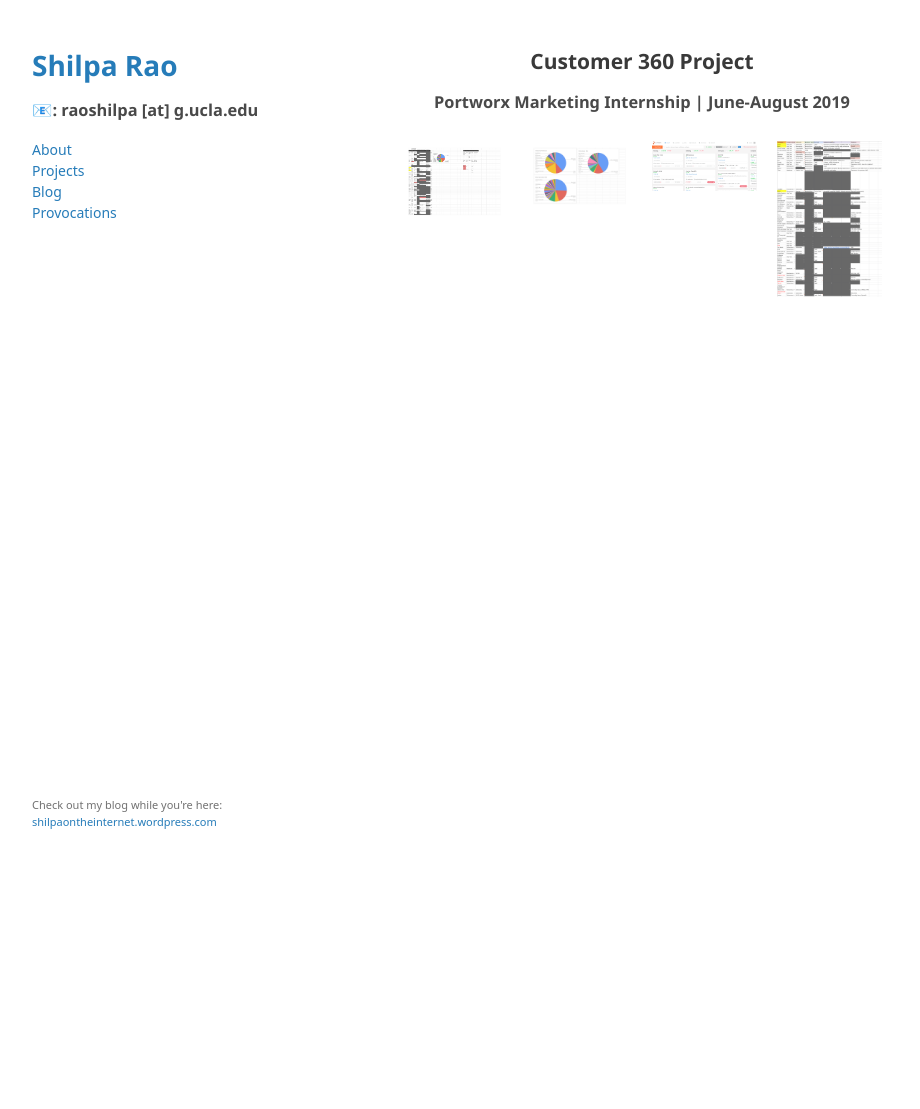
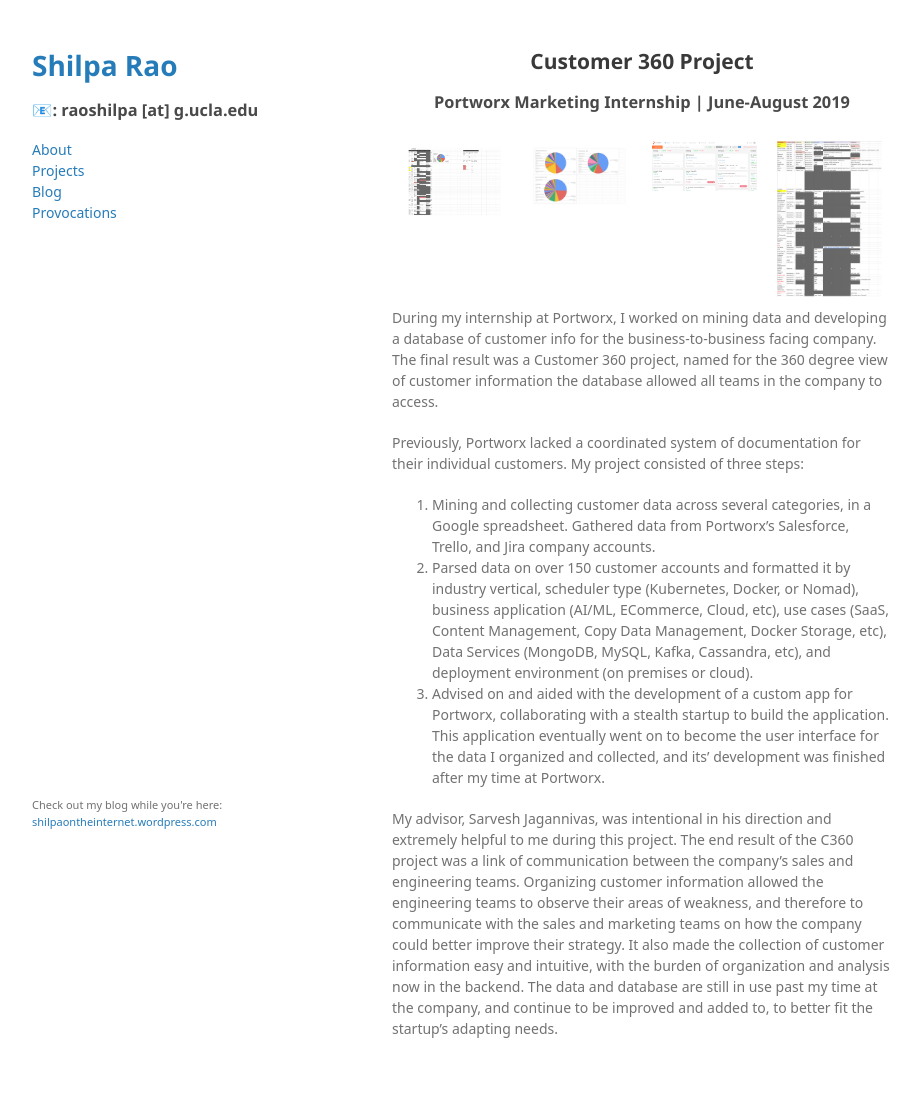
Before and after one commit to shxlpa/raoshilpa.github.io, a Jekyll site: the page built from C360.md, in a window 1280 px wide. Shown: the whole page, without its empty margins (178-1098 px from the left). Built offline with Jekyll 4.4.1, drawn with Linux system fonts in a browser that asks for light colours; some web fonts are replaced; our own code applies the rules of GitHub Pages for plain Markdown files; a script that is not in the unit is left out; before the commit the page ends 900 px from its top, so only the background shows below that.

Commit message:
portworx

```diff
--- a/C360.md
+++ b/C360.md
@@ -104,3 +104,15 @@ function myFunction(imgs) {
 
 </body>
 </html>
+
+During my internship at Portworx, I worked on mining data and developing a database of customer info for the business-to-business facing company. The final result was a Customer 360 project, named for the 360 degree view of customer information the database allowed all teams in the company to access.
+
+Previously, Portworx lacked a coordinated system of documentation for their individual customers. My project consisted of three steps:
+
+1. Mining and collecting customer data across several categories, in a Google spreadsheet. Gathered data from Portworx's Salesforce, Trello, and Jira company accounts.
+2. Parsed data on over 150 customer accounts and formatted it by industry vertical, scheduler type (Kubernetes, Docker, or Nomad), business application (AI/ML, ECommerce, Cloud, etc), use cases (SaaS, Content Management, Copy Data Management, Docker Storage, etc), Data Services (MongoDB, MySQL, Kafka, Cassandra, etc), and deployment environment (on premises or cloud).
+3. Advised on and aided with the development of a custom app for Portworx, collaborating with a stealth startup to build the application. This application eventually went on to become the user interface for the data I organized and collected, and its' development was finished after my time at Portworx.
+
+My advisor, Sarvesh Jagannivas, was intentional in his direction and extremely helpful to me during this project.
+The end result of the C360 project was a link of communication between the company's sales and engineering teams. Organizing customer information allowed the engineering teams to observe their areas of weakness, and therefore to communicate with the sales and marketing teams on how the company could better improve their strategy. It also made the collection of customer information easy and intuitive, with the burden of organization and analysis now in the backend.
+The data and database are still in use past my time at the company, and continue to be improved and added to, to better fit the startup's adapting needs.
```
